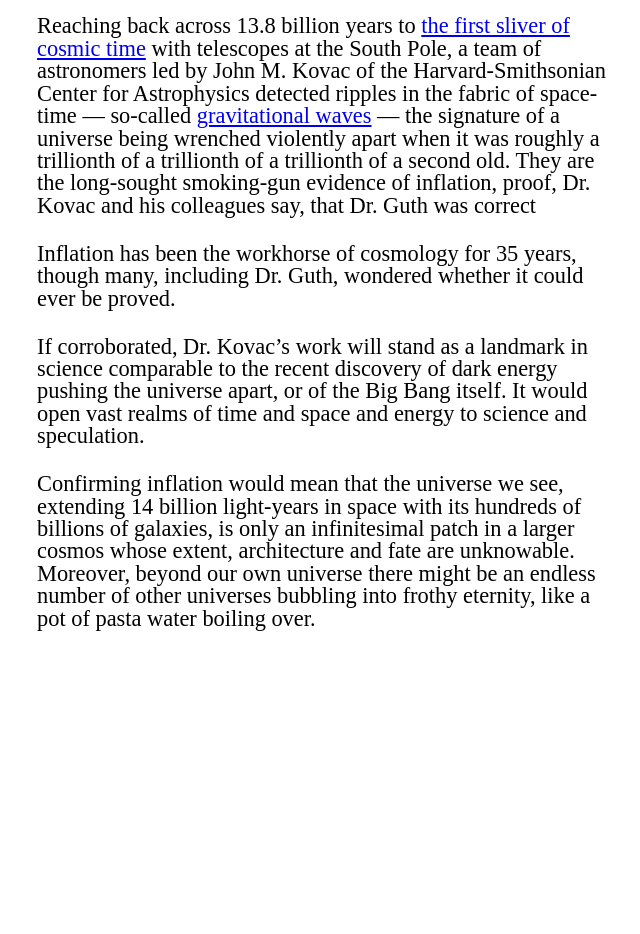
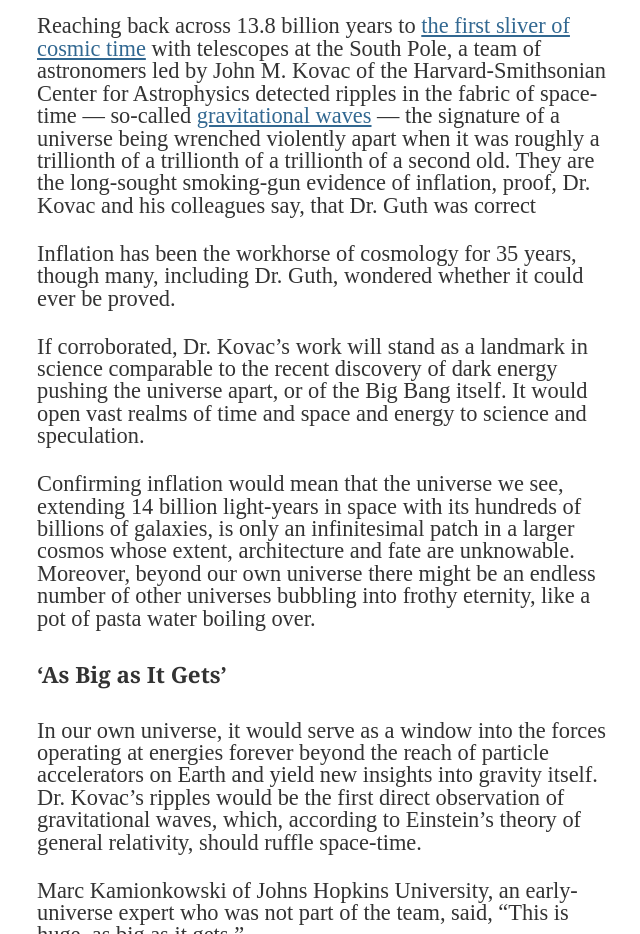
Before and after one commit to vicc30/nyTimes-article, a plain HTML site: page index.html in a window 1280 px wide. Shown: the part 1866-2800 px from the top of the page, without its empty margins (315-955 px from the left). Before the commit the page ends 2611 px from the top, so only its background shows below. Drawn offline with Linux system fonts and the light colour scheme.

Commit message:
article part 2

```diff
--- a/index.html
+++ b/index.html
@@ -108,6 +108,22 @@
                 its hundreds of billions of galaxies, is only an infinitesimal patch in a larger cosmos whose extent,
                 architecture and fate are unknowable. Moreover, beyond our own universe there might be an endless number
                 of other universes bubbling into frothy eternity, like a pot of pasta water boiling over.</p>
+            <h3>‘As Big as It Gets’</h3>
+            <p>In our own universe, it would serve as a window into the forces operating at energies forever beyond the
+                reach of particle accelerators on Earth and yield new insights into gravity itself. Dr. Kovac’s ripples
+                would be the first direct observation of gravitational waves, which, according to Einstein’s theory of
+                general relativity, should ruffle space-time.</p>
+            <p>Marc Kamionkowski of Johns Hopkins University, an early-universe expert who was not part of the team,
+                said, “This is huge, as big as it gets.”</p>
+            <p>He continued, “This is a signal from the very earliest universe, sending a telegram encoded in
+                gravitational waves.”</p>
+            <p>The ripples manifested themselves as faint spiral patterns in a bath of microwave radiation that
+                permeates space and preserves a picture of the universe when it was 380,000 years old and as hot as the
+                surface of the sun.</p>
+            <p>Dr. Kovac and his collaborators, working in an experiment known as Bicep, for Background Imaging of
+                Cosmic Extragalactic Polarization, reported their results in a scientific briefing at the Center for
+                Astrophysics here on Monday and in a set of papers submitted to The Astrophysical Journal.</p>
+            <!--Illustration-->
         </div>
     </main>
 </body>
--- a/style.css
+++ b/style.css
@@ -192,9 +192,19 @@
 
 main h1 {
   font-size: 2.5rem;
+  font-family: georgia,'times new roman',times,serif;
   line-height: 3rem;
   border-bottom: 1px solid #ebebeb;
   font-weight: 600;
+}
+
+main h3 {
+  font-size: 1.4rem;
+  font-family: georgia,'times new roman',times,serif;
+  line-height: 2rem ;
+  font-weight: 600;
+  padding: 1rem 0;
+  color: #333;
 }
 
 div.head > * {
@@ -309,6 +319,15 @@
 .article p {
   font-size: 1.4rem;
   padding: 0.8rem 0;
+  color: #333;
+}
+
+.article a{
+  color: #326891;
+}
+
+.article a:hover {
+  text-decoration: none;
 }
 
 /*Suscribe text inside article */
```
